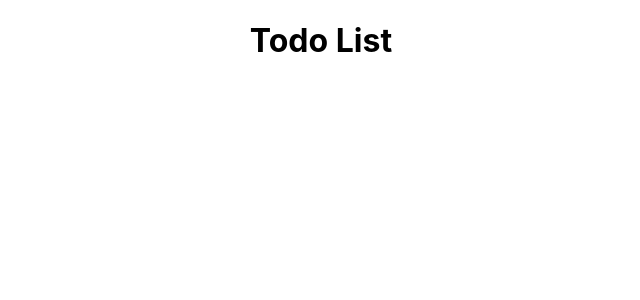
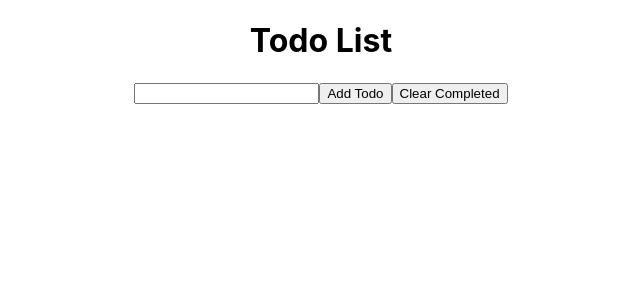
Before and after one commit to bloominstituteoftechnology/reducer-todo, a React (Create React App) app in the folder todo/: page / in a window 1280 px wide. Shown: the top 300 px of the page, without its empty margins (319-959 px from the left). Built offline with nearby package versions, Linux system fonts and the light colour scheme.

Commit message:
fixed InitialState

```diff
--- a/todo/src/App.js
+++ b/todo/src/App.js
@@ -2,8 +2,8 @@ import React, { useState, useReducer } from "react";
 // import logo from "./logo.svg";
 import "./App.css";
 
-import todoList from "./Components/todoList";
-import todoForm from "./Components/todoForm";
+import TodoList from "./Components/todoList";
+import TodoForm from "./Components/todoForm";
 import { initialState, reducer } from "./reducers/reducer";
 
 function App() {
@@ -33,14 +33,14 @@ function App() {
     <div className="App">
       <div className="header">
         <h1>Todo List</h1>
-        <todoForm
+        <TodoForm
           dispatch={dispatch}
           taskSubmit={taskSubmit}
           clearCompleted={clearCompleted}
           inputChange={inputChange}
         />
       </div>
-      <todoList dispatch={dispatch} info={state} toggleItem={toggleItem} />
+      <TodoList dispatch={dispatch} info={state} toggleItem={toggleItem} />
     </div>
   );
 }
--- a/todo/src/Components/todoForm.js
+++ b/todo/src/Components/todoForm.js
@@ -1,6 +1,6 @@
 import React from "react";
 
-const todoForm = (props) => {
+const TodoForm = (props) => {
   return (
     <div>
       <form>
@@ -11,16 +11,14 @@ const todoForm = (props) => {
           onChange={props.inputChange}
         />
         <button
-          onClick
-          {...(e) => {
+          onClick={(e) => {
             props.taskSubmit(e);
           }}
         >
           Add Todo
         </button>
         <button
-          onClick
-          {...(e) => {
+          onClick = {(e) => {
             props.clearCompleted(e);
           }}
         >
@@ -31,4 +29,4 @@ const todoForm = (props) => {
   );
 };
 
-export default todoForm;
+export default TodoForm;
--- a/todo/src/Components/todoList.js
+++ b/todo/src/Components/todoList.js
@@ -1,6 +1,6 @@
 import React from "react";
 
-const todoList = (props) => {
+const TodoList = (props) => {
   return (
     <div className="todo-list">
       {props.info.todo.map((todo) => {
@@ -20,4 +20,4 @@ const todoList = (props) => {
   );
 };
 
-export default todoList;
+export default TodoList;
--- a/todo/src/reducers/reducer.js
+++ b/todo/src/reducers/reducer.js
@@ -1,6 +1,7 @@
 // import React from "react";
 
-export const initialState = [
+export const initialState =  {
+  todo: [
   {
     item: "Learn about reducers",
     completed: false,
@@ -16,7 +17,8 @@ export const initialState = [
     completed: false,
     id: 3892987591,
   },
-];
+
+]};
 
 export const reducer = (state, action) => {
   switch (action.type) {
```
